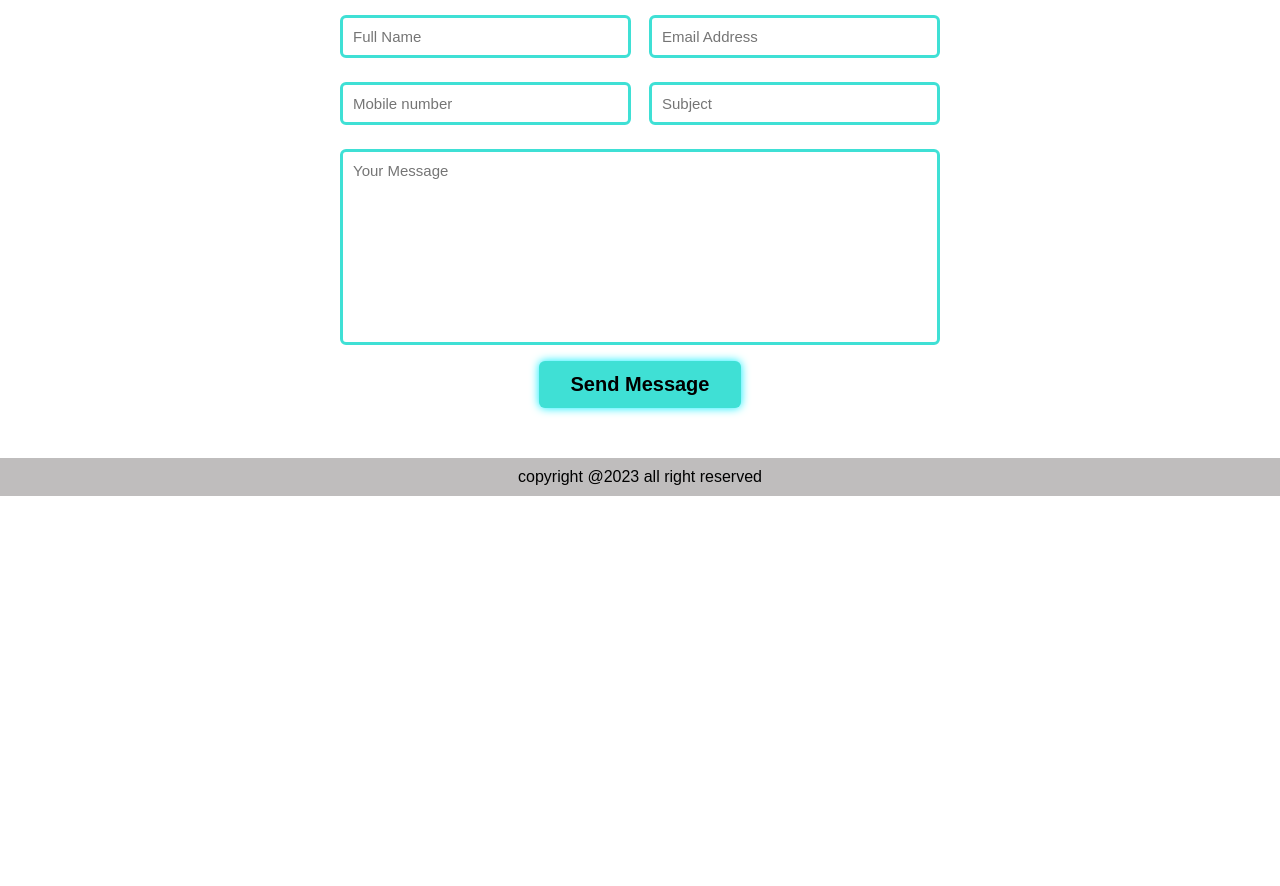
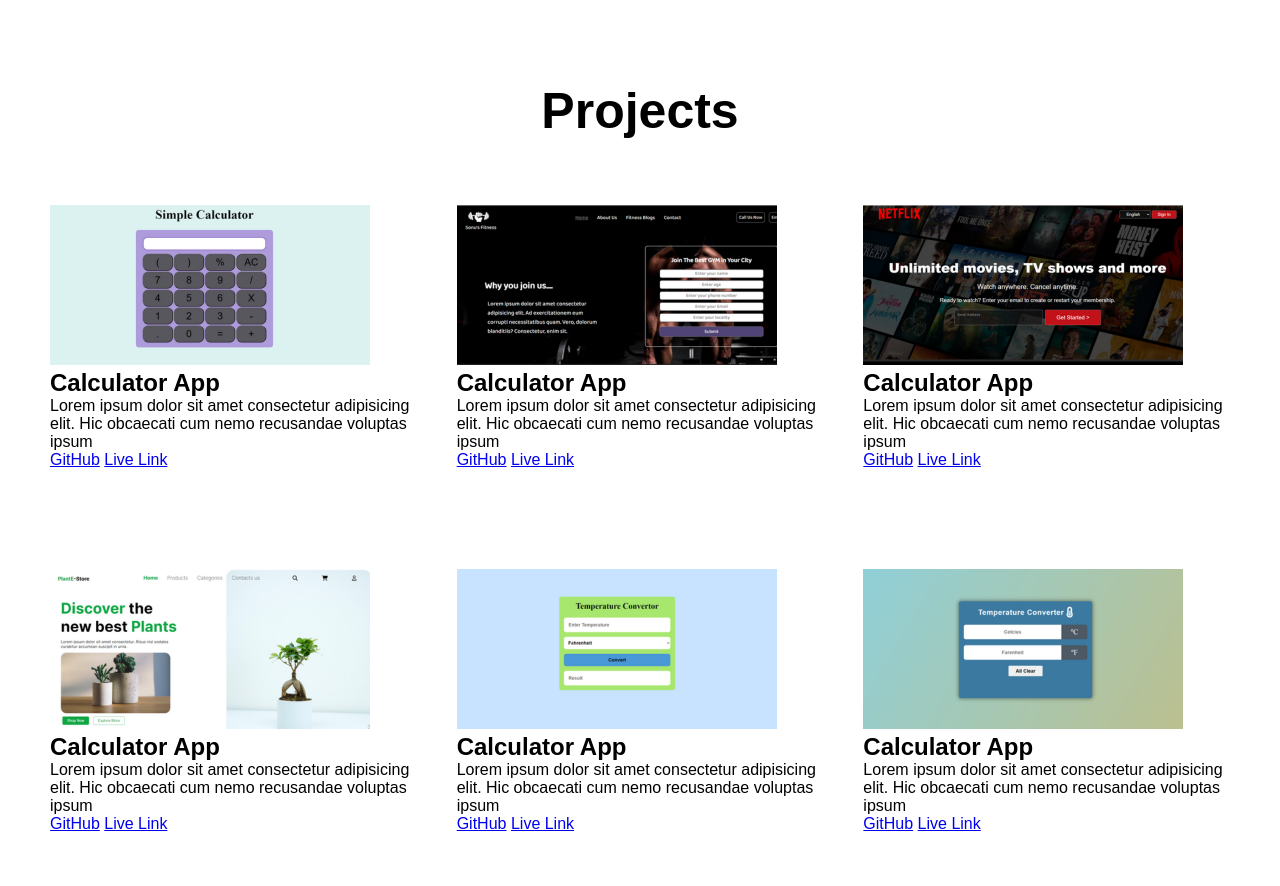
Before and after one commit to santos021/OIBSIP, a plain HTML site: page Task2/index.html in a window 1280 px wide. Shown: the part 1806-2692 px from the top of the page. Before the commit the page ends 2302 px from the top, so only its background shows below. Drawn offline with Linux system fonts and the light colour scheme.

Commit message:
project section completed partly

```diff
--- a/Task2/index.html
+++ b/Task2/index.html
@@ -98,7 +98,74 @@
     <section class="projects" id="projects">
         <h2 class="pro-heading">Projects</h2>
         <div class="project-container">
-
+            <div class="project-item">
+                <img src="/Task2/images/calculator.png" alt="">
+                <h1>Calculator App</h1>
+                <p class="">Lorem ipsum dolor sit amet consectetur adipisicing elit. Hic obcaecati cum nemo recusandae voluptas ipsum</sp>
+                <div class="buttons">
+                    <a href="#" target="_blank"
+                        class="btn-2">GitHub</a>
+                    <a href="#" target="_blank"
+                        class="btn-2 live">Live Link</a>
+                </div>
+            </div>
+            <div class="project-item">
+                <img src="/Task2/images/img3.png" alt="">
+                <h1>Calculator App</h1>
+                <p class="">Lorem ipsum dolor sit amet consectetur adipisicing elit. Hic obcaecati cum nemo recusandae voluptas ipsum</sp>
+                <div class="buttons">
+                    <a href="#" target="_blank"
+                        class="btn-2">GitHub</a>
+                    <a href="#" target="_blank"
+                        class="btn-2 live">Live Link</a>
+                </div>
+            </div>
+            <div class="project-item">
+                <img src="/Task2/images/img4.png" alt="">
+                <h1>Calculator App</h1>
+                <p class="">Lorem ipsum dolor sit amet consectetur adipisicing elit. Hic obcaecati cum nemo recusandae voluptas ipsum</sp>
+                <div class="buttons">
+                    <a href="#" target="_blank"
+                        class="btn-2">GitHub</a>
+                    <a href="#" target="_blank"
+                        class="btn-2 live">Live Link</a>
+                </div>
+            </div>
+        </div>
+        <div class="project-container">
+            <div class="project-item">
+                <img src="/Task2/images/plante.png" alt="">
+                <h1>Calculator App</h1>
+                <p class="">Lorem ipsum dolor sit amet consectetur adipisicing elit. Hic obcaecati cum nemo recusandae voluptas ipsum</sp>
+                <div class="buttons">
+                    <a href="#" target="_blank"
+                        class="btn-2">GitHub</a>
+                    <a href="#" target="_blank"
+                        class="btn-2 live">Live Link</a>
+                </div>
+            </div>
+            <div class="project-item">
+                <img src="/Task2/images/tempr.png" alt="">
+                <h1>Calculator App</h1>
+                <p class="">Lorem ipsum dolor sit amet consectetur adipisicing elit. Hic obcaecati cum nemo recusandae voluptas ipsum</sp>
+                <div class="buttons">
+                    <a href="#" target="_blank"
+                        class="btn-2">GitHub</a>
+                    <a href="#" target="_blank"
+                        class="btn-2 live">Live Link</a>
+                </div>
+            </div>
+            <div class="project-item">
+                <img src="/Task2/images/cel-far.png" alt="">
+                <h1>Calculator App</h1>
+                <p class="">Lorem ipsum dolor sit amet consectetur adipisicing elit. Hic obcaecati cum nemo recusandae voluptas ipsum</sp>
+                <div class="buttons">
+                    <a href="#" target="_blank"
+                        class="btn-2">GitHub</a>
+                    <a href="#" target="_blank"
+                        class="btn-2 live">Live Link</a>
+                </div>
+            </div>
         </div>
     </section>
 
--- a/Task2/style2.css
+++ b/Task2/style2.css
@@ -176,12 +176,14 @@ body {
 
 .skills {
     /* border: 2px solid red; */
+    margin-top: 55px;
+    padding-top: 65px;
 }
 .skills h2 {
     text-align: center;
     font-size: 50px;
-    color: #3fe0d5;
-    padding: 10px 0px 20px 0px;
+    color: #000;
+    padding: 30px 0px 20px 0px;
     /* border: 2px solid rgb(0, 26, 255); */
 }
 .skill-content {
@@ -236,7 +238,24 @@ body {
 }
 
 section.projects {
-    border: 2px solid blue;
+    /* border: 2px solid blue; */
+    padding-top: 55px;
+    margin-top: 40px;
+}
+
+.pro-heading {
+    text-align: center;
+    /* border: 2px solid red; */
+    font-size: 50px;
+    padding: 20px 0px 15px 0px
+}
+
+.project-container {
+    display: flex;
+    justify-content: space-between;
+    /* border: 2px solid teal; */
+    padding: 50px;
+    gap: 40px;
 }
 
 section.contact {
@@ -250,7 +269,7 @@ section.contact {
 }
 
 .contact h2 {
-    font-size: 30px;
+    font-size: 50px;
     color: black;
     text-align: center;
     margin-bottom: 10px;
```
Also changed, not shown: Task2/images/calculator.png (added), Task2/images/cel-far.png (added), Task2/images/img3.png (added), Task2/images/img4.png (added), Task2/images/plante.png (added), Task2/images/tempr.png (added).
